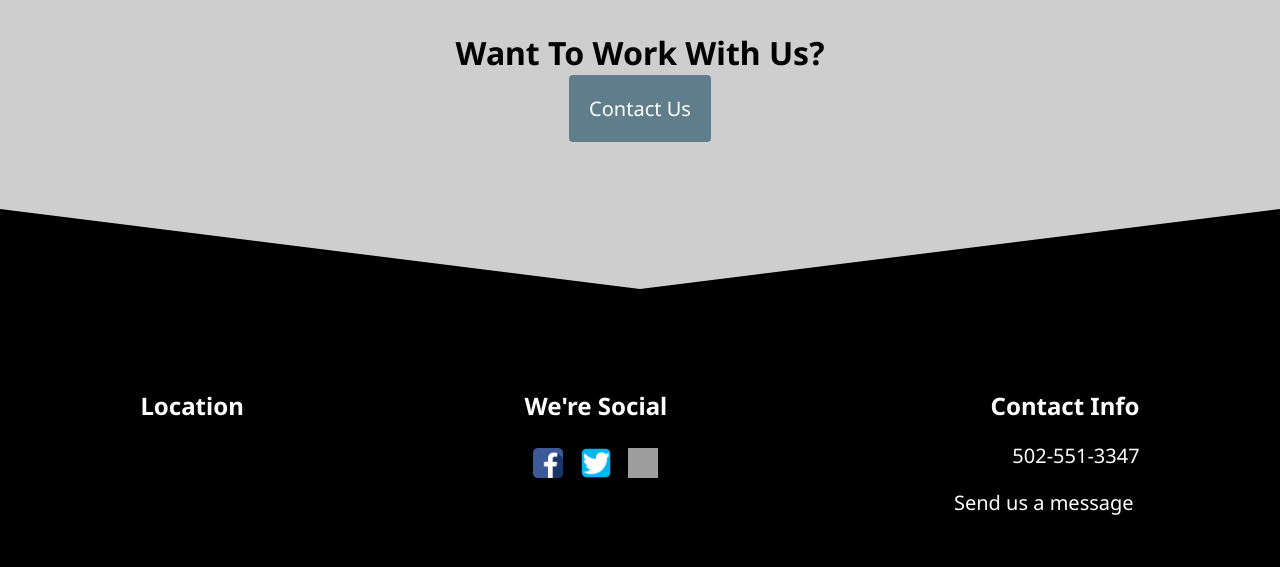
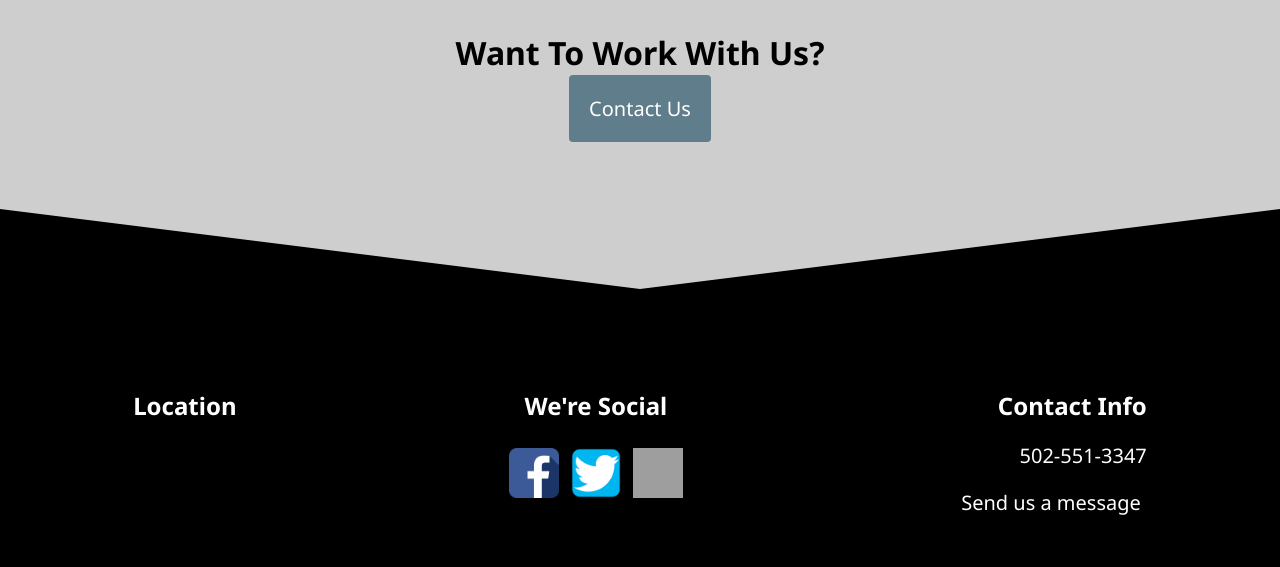
Before and after one commit to sandrinejoy/ApexDirect, a Node server app: page /aboutus in a window 1280 px wide. Shown: the part 3939-4506 px from the top of the page. Run offline with Node 20, Linux system fonts and the light colour scheme; grey boxes are pictures that could not be loaded.

Commit message:
increased the size of the social media icons to 50px

```diff
--- a/public/css/aboutUs.css
+++ b/public/css/aboutUs.css
@@ -207,8 +207,8 @@ a:hover{
 }
 
 .socialMedia{
-    width: 30px;
-    height: 30px;
+    width: 50px;
+    height: 50px;
 }
 
 #contactInfo{
--- a/public/css/careers.css
+++ b/public/css/careers.css
@@ -69,8 +69,8 @@
 }
 
 .socialMedia{
-    width: 30px;
-    height: 30px;
+    width: 50px;
+    height: 50px;
 }
 
 #contactInfo{
--- a/public/css/contactUs.css
+++ b/public/css/contactUs.css
@@ -112,8 +112,8 @@ a:hover{
 }
 
 .socialMedia{
-    width: 30px;
-    height: 30px;
+    width: 50px;
+    height: 50px;
 }
 
 #contactInfo{
--- a/public/css/main.css
+++ b/public/css/main.css
@@ -285,8 +285,8 @@ a:hover{
 }
 
 .socialMedia{
-    width: 30px;
-    height: 30px;
+    width: 50px;
+    height: 50px;
 }
 
 #contactInfo{
--- a/public/css/services.css
+++ b/public/css/services.css
@@ -154,8 +154,8 @@ a:hover{
 }
 
 .socialMedia{
-    width: 30px;
-    height: 30px;
+    width: 50px;
+    height: 50px;
 }
 
 #contactInfo{
```
